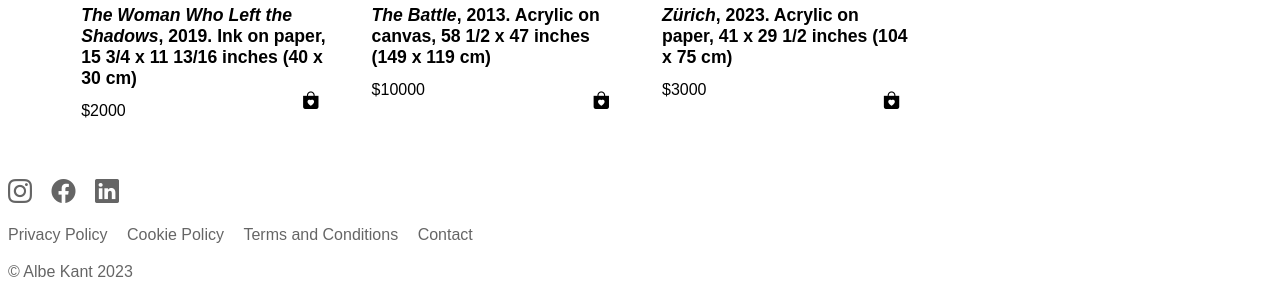
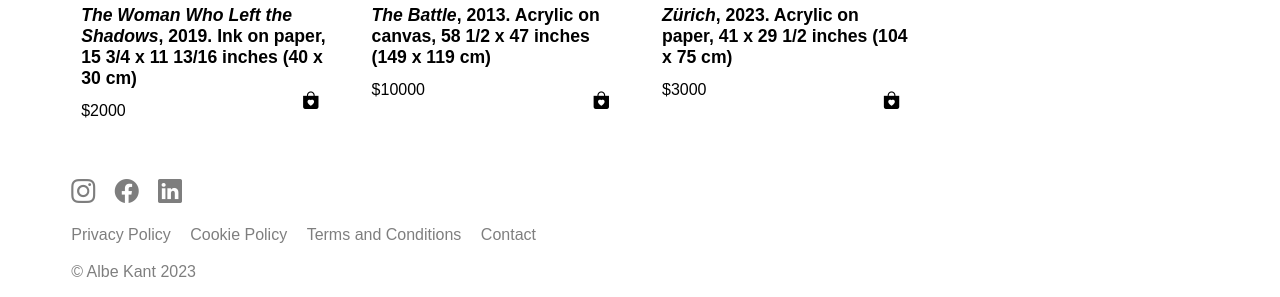
Before and after one commit to ursibot/AlbeKantStore, a website: page public/albekantstore.html in a window 1280 px wide. Shown: the part 2207-2504 px from the top of the page. Drawn offline with nearby package versions, Linux system fonts and the light colour scheme.

Commit message:
Update 07.08.23

```diff
--- a/public/styles/style.css
+++ b/public/styles/style.css
@@ -256,7 +256,7 @@ footer {
     max-width: 1300px;
     width: 100%;
 }
-
+/* social media icons */
 .socials a {
     margin: auto;
     color: black;
@@ -264,12 +264,12 @@ footer {
     padding-right: 15px;
     display: inline-block;
     text-align: center;
-    opacity: 0.6;
+    opacity: 0.5;
 }
-/*.socials a:hover {
-    background: hsl(0, 0%, 96%);
-    border-radius: 50%;
-} */
+.socials a:hover {
+    opacity: 1;
+}
+/* legislative text list */
 .list {
     padding: 0;
     list-style: none;
@@ -279,17 +279,20 @@ footer {
 .list a {
     color: black;
     text-decoration: none;
-    opacity: 0.6;
+    opacity: 0.5;
 }
 .list li {
     display: inline-block;
     margin: auto;
     padding-right: 15px;
 }
+.list a:hover {
+    opacity: 1;
+}
+/* copyright */
 .copyright {
-    opacity: 0.6;
+    opacity: 0.5;
 }
-
 
 /* Payment Pages */
 .successContainer {
@@ -330,8 +333,12 @@ footer {
     .shop {
         margin-top: 2rem !important;
     }
+    footer {
+        margin: 0 auto;
+        width: 90%;
+    }
 }
-@media (max-width: 400px) {
+@media (max-width: 420px) {
     .navbar {
         padding: 12px 0;
     }
```
Also changed, not shown: public/images/two ofwands.jpg (renamed from public/images/DSC02127.jpg), 2 other files.
